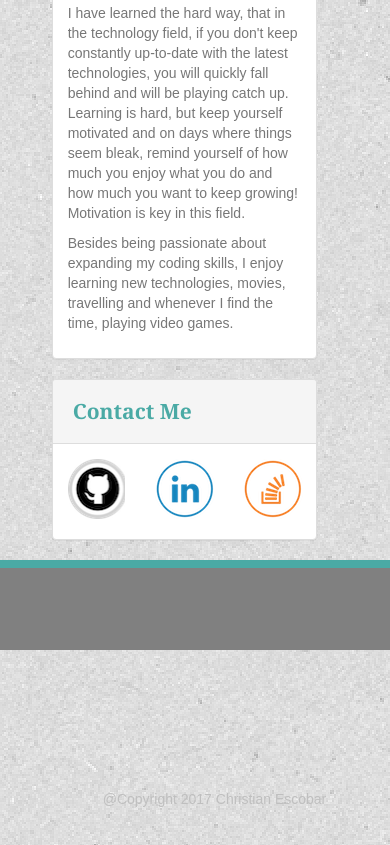
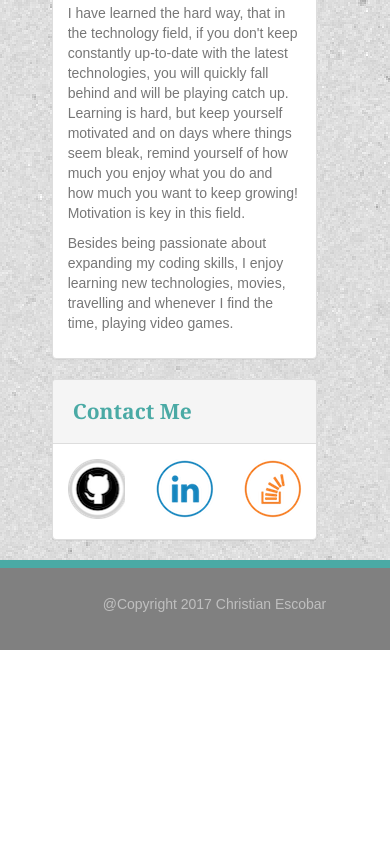
Before and after one commit to ChristianEscobar/Bootstrap-Portfolio, a plain HTML site: page index.html in a window 390 px wide. Shown: the part 816-1661 px from the top of the page. After the commit the page ends 1466 px from the top, so only its background shows below. Drawn offline with nearby package versions, Linux system fonts and the light colour scheme.

Commit message:
fixed footer positioning when screen is at 640

```diff
--- a/assets/css/style.css
+++ b/assets/css/style.css
@@ -228,6 +228,10 @@ main {
         margin-left: 10%;
     }
 
+    .footer-container {
+        padding-top: 0;
+    }
+
     .navbar-brand {
         width: 115%;
     }
--- a/index.html
+++ b/index.html
@@ -121,7 +121,7 @@
 	</main>
 
 	<footer class="footer">
-		<div class="container">
+		<div class="container footer-container">
        		<p class="text-muted">@Copyright 2017 Christian Escobar</p>
       	</div>
 	</footer>
```
Also changed, not shown: contact.html (+1 -1 lines), portfolio.html (+1 -1 lines).
